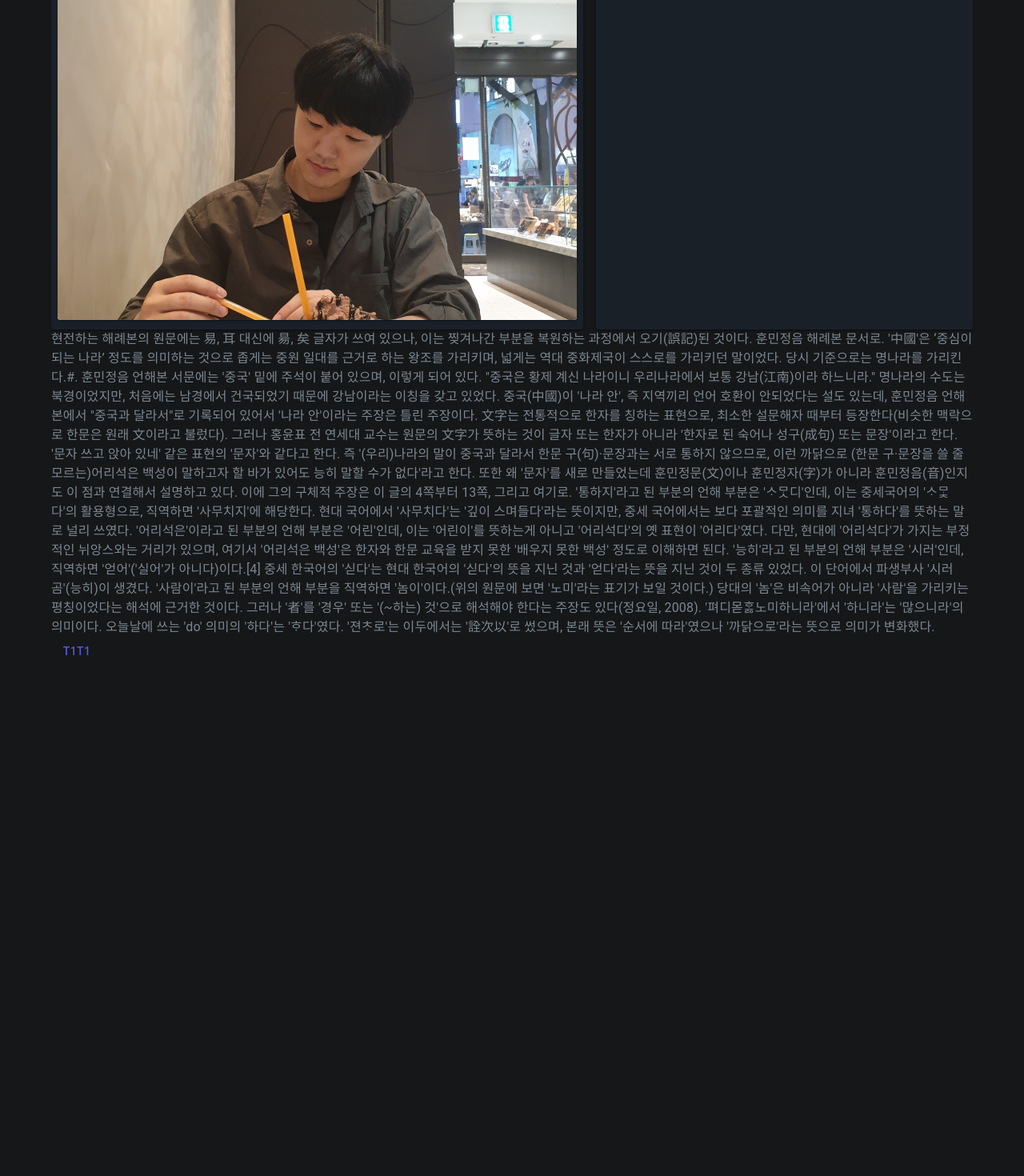
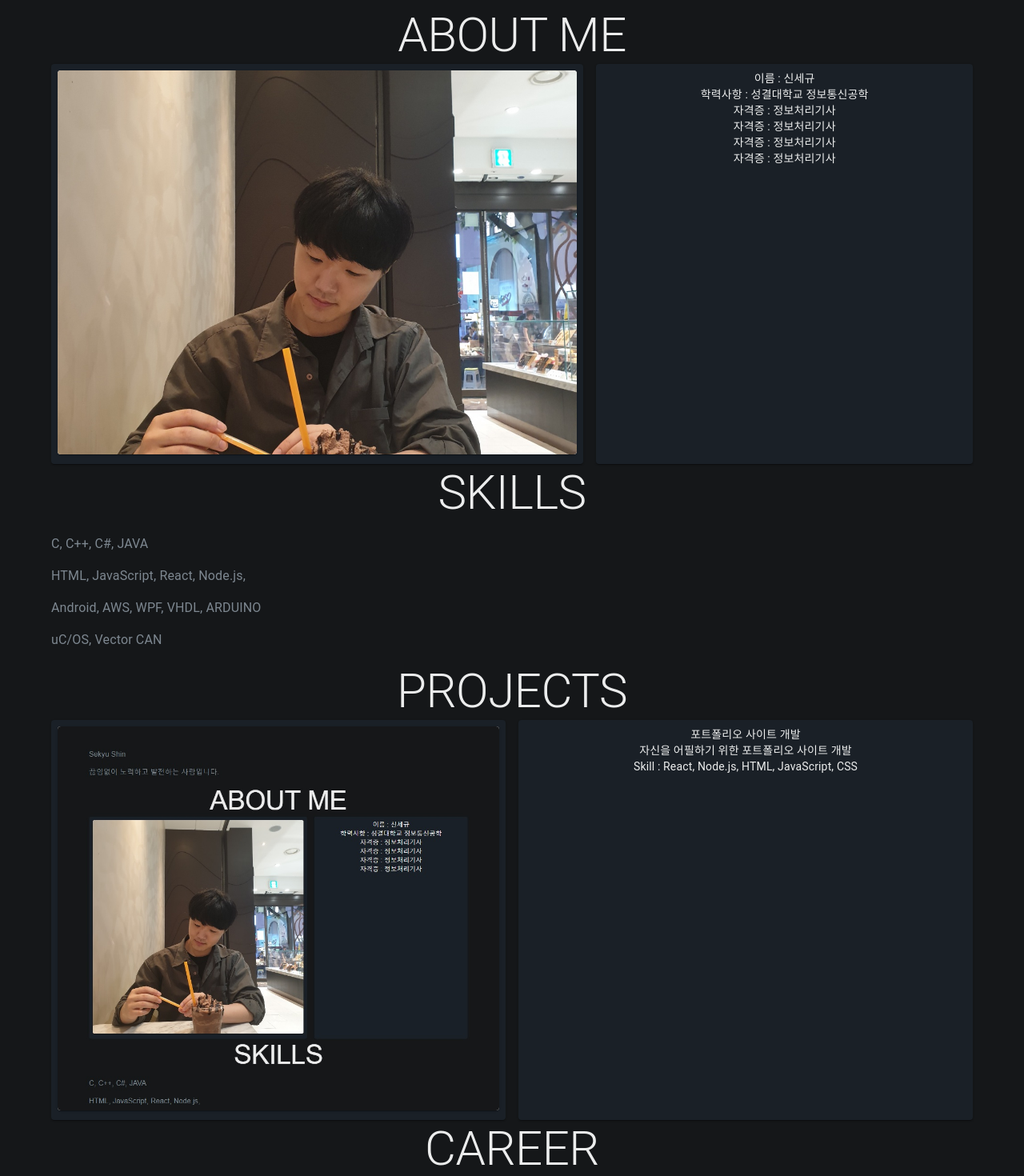
Before and after one commit to SekyuShin/portfolio, a React (Create React App) app in the folder client/: page / in a window 1280 px wide. Shown: the part 200-1670 px from the top of the page at 80% size. Before the commit the page ends 1033 px from the top, so only its background shows below. Built offline with nearby package versions, Linux system fonts and the light colour scheme.

Commit message:
AboutMe, Career, Projects, Skills 파일 생성

```diff
--- /dev/null
+++ b/client/src/components/sections/AboutMe.js
@@ -0,0 +1,51 @@
+import { Grid } from '@mui/material';
+import { styled } from '@mui/material/styles';
+import Paper from '@mui/material/Paper';
+import Card from '@mui/material/Card';
+import CardMedia from '@mui/material/CardMedia';
+import Typography from '@mui/material/Typography';
+
+const Item = styled(Paper)(({ theme }) => ({
+    backgroundColor: '#1A2027',
+    ...theme.typography.body2,
+    height:500,
+    padding: theme.spacing(1),
+    textAlign: 'center',
+    color: theme.palette.text.secondary,
+  }));
+
+
+
+
+const AboutMe = () => {
+    return (
+        <>
+            <Typography align='center' variant='h2' color='secondary.light'>ABOUT ME</Typography>
+            <Grid container spacing={2}>
+                <Grid item xs={7}>
+                    <Item >
+                        <Card sx={{ width: 'auto'}}>
+                            <CardMedia
+                                component="img"
+                                height="480"
+                                image={require('../../assets/images/sekyu.jpg')}
+                            />
+                        </Card>
+                    </Item>
+                </Grid>
+                <Grid item xs={5}>
+                    <Item>
+                        <div>이름 : 신세규</div>
+                        <div>학력사항 : 성결대학교 정보통신공학</div>
+                        <div>자격증 : 정보처리기사</div>
+                        <div>자격증 : 정보처리기사</div>
+                        <div>자격증 : 정보처리기사</div>
+                        <div>자격증 : 정보처리기사</div>
+                    </Item>
+                </Grid>
+            </Grid>
+        </>
+    );
+  }
+
+  export default AboutMe;
--- /dev/null
+++ b/client/src/components/sections/Career.js
@@ -0,0 +1,13 @@
+import { Typography } from "@mui/material";
+
+const Career = () => {
+    return (
+      <>
+        <Typography align='center' variant='h2' color='secondary.light'>CAREER</Typography>
+        <p> 오토소프트</p>
+        <p> AVN 유지보수 및 개발</p>
+      </>
+    );
+  }
+
+  export default Career;
--- a/client/src/components/sections/Introduction.js
+++ b/client/src/components/sections/Introduction.js
@@ -1,39 +1,12 @@
-import { Grid } from '@mui/material';
-import { styled } from '@mui/material/styles';
-import Paper from '@mui/material/Paper';
-import Card from '@mui/material/Card';
-import CardMedia from '@mui/material/CardMedia';
-import { positions } from '@mui/system';
-const Item = styled(Paper)(({ theme }) => ({
-    backgroundColor: '#1A2027',
-    ...theme.typography.body2,
-    height:500,
-    padding: theme.spacing(1),
-    textAlign: 'center',
-    color: theme.palette.text.secondary,
-  }));
+
 
 
 const Introduction = () => {
     return (
-        <Grid container spacing={2}>
-            <Grid item xs={7}>
-                <Item >
-                    <Card sx={{ width: 'auto'}}>
-                    <CardMedia
-                        component="img"
-                        height="480"
-                        image={require('../../assets/images/sekyu.jpg')}
-                    />
-                    </Card>
-                </Item>
-            </Grid>
-            <Grid item xs={5}>
-                <Item>
-                    <div>끊임없이 노력하는 개발자 신세규 입니다.</div>
-                </Item>
-            </Grid>
-        </Grid>
+        <>
+            <p>Sekyu Shin</p>
+            <p>끊임없이 노력하고 발전하는 사람입니다.</p>
+        </>
     );
   }
 
--- /dev/null
+++ b/client/src/components/sections/Projects.js
@@ -0,0 +1,51 @@
+import { Grid } from '@mui/material';
+import { styled } from '@mui/material/styles';
+import Paper from '@mui/material/Paper';
+import Card from '@mui/material/Card';
+import CardMedia from '@mui/material/CardMedia';
+import Typography from '@mui/material/Typography';
+
+const Item = styled(Paper)(({ theme }) => ({
+    backgroundColor: '#1A2027',
+    ...theme.typography.body2,
+    height:500,
+    padding: theme.spacing(1),
+    textAlign: 'center',
+    color: theme.palette.text.secondary,
+  }));
+
+
+
+
+const Projects = () => {
+    //역시 관련프로젝트들 DB로 부터 가져와 출력예정
+    //간략한 정보
+    //자세한 정보는 클릭 이벤트를 통해 다이얼로그 생성
+    return (
+      <>
+        <Typography align='center' variant='h2' color='secondary.light'>PROJECTS</Typography>
+        <Grid container spacing={2}>
+                <Grid item xs={6}>
+                    <Item >
+                        <Card sx={{ width: 'auto'}}>
+                            <CardMedia
+                                component="img"
+                                height="480"
+                                image={require('../../assets/images/Portfolio.jpg')}
+                            />
+                        </Card>
+                    </Item>
+                </Grid>
+                <Grid item xs={6}>
+                    <Item>
+                        <div>포트폴리오 사이트 개발</div>
+                        <div>자신을 어필하기 위한 포트폴리오 사이트 개발</div>
+                        <div>Skill : React, Node.js, HTML, JavaScript, CSS</div>
+                    </Item>
+                </Grid>
+            </Grid>
+      </>
+    );
+  }
+
+  export default Projects;
--- /dev/null
+++ b/client/src/components/sections/Skills.js
@@ -0,0 +1,17 @@
+import Typography from '@mui/material/Typography';
+
+const Skills = () => {
+    //DB로부터 가져올 예정
+    //관련 프로젝트들 출력 예정
+    return (
+      <>
+        <Typography align='center' variant='h2' color='secondary.light'>SKILLS</Typography>
+        <p> C, C++, C#, JAVA </p>
+        <p> HTML, JavaScript, React, Node.js, </p>
+        <p> Android, AWS, WPF, VHDL, ARDUINO </p>
+        <p> uC/OS, Vector CAN</p>
+      </>
+    );
+  }
+
+  export default Skills;
--- a/client/src/views/Home.js
+++ b/client/src/views/Home.js
@@ -1,20 +1,18 @@
 import React from 'react';
 import Button from '@mui/material/Button';
 import Introduction from '../components/sections/Introduction';
+import AboutMe from '../components/sections/AboutMe';
+import Skills from '../components/sections/Skills';
+import Projects from '../components/sections/Projects';
+import Career from '../components/sections/Career';
 const Home = () => {
     return (
       <>
         <Introduction></Introduction>
-        <div>현전하는 해례본의 원문에는 易, 耳 대신에 昜, 矣 글자가 쓰여 있으나, 이는 찢겨나간 부분을 복원하는 과정에서 오기(誤記)된 것이다. 훈민정음 해례본 문서로.
-'中國'은 ‘중심이 되는 나라’ 정도를 의미하는 것으로 좁게는 중원 일대를 근거로 하는 왕조를 가리키며, 넓게는 역대 중화제국이 스스로를 가리키던 말이었다. 당시 기준으로는 명나라를 가리킨다.#. 훈민정음 언해본 서문에는 '중국' 밑에 주석이 붙어 있으며, 이렇게 되어 있다. "중국은 황제 계신 나라이니 우리나라에서 보통 강남(江南)이라 하느니라." 명나라의 수도는 북경이었지만, 처음에는 남경에서 건국되었기 때문에 강남이라는 이칭을 갖고 있었다. 중국(中國)이 '나라 안', 즉 지역끼리 언어 호환이 안되었다는 설도 있는데, 훈민정음 언해본에서 "중국과 달라서"로 기록되어 있어서 '나라 안'이라는 주장은 틀린 주장이다.
-文字는 전통적으로 한자를 칭하는 표현으로, 최소한 설문해자 때부터 등장한다(비슷한 맥락으로 한문은 원래 文이라고 불렀다). 그러나 홍윤표 전 연세대 교수는 원문의 文字가 뜻하는 것이 글자 또는 한자가 아니라 '한자로 된 숙어나 성구(成句) 또는 문장'이라고 한다. '문자 쓰고 앉아 있네' 같은 표현의 '문자'와 같다고 한다. 즉 '(우리)나라의 말이 중국과 달라서 한문 구(句)·문장과는 서로 통하지 않으므로, 이런 까닭으로 (한문 구·문장을 쓸 줄 모르는)어리석은 백성이 말하고자 할 바가 있어도 능히 말할 수가 없다'라고 한다. 또한 왜 '문자'를 새로 만들었는데 훈민정문(文)이나 훈민정자(字)가 아니라 훈민정음(音)인지도 이 점과 연결해서 설명하고 있다. 이에 그의 구체적 주장은 이 글의 4쪽부터 13쪽, 그리고 여기로.
-'통하지'라고 된 부분의 언해 부분은 'ᄉᆞᄆᆞᆺ디'인데, 이는 중세국어의 'ᄉᆞᄆᆞᆾ다'의 활용형으로, 직역하면 '사무치지'에 해당한다. 현대 국어에서 '사무치다'는 '깊이 스며들다'라는 뜻이지만, 중세 국어에서는 보다 포괄적인 의미를 지녀 '통하다'를 뜻하는 말로 널리 쓰였다.
-'어리석은'이라고 된 부분의 언해 부분은 '어린'인데, 이는 '어린이'를 뜻하는게 아니고 '어리석다'의 옛 표현이 '어리다'였다. 다만, 현대에 '어리석다'가 가지는 부정적인 뉘앙스와는 거리가 있으며, 여기서 '어리석은 백성'은 한자와 한문 교육을 받지 못한 '배우지 못한 백성' 정도로 이해하면 된다.
-'능히'라고 된 부분의 언해 부분은 '시러'인데, 직역하면 '얻어'('실어'가 아니다)이다.[4] 중세 한국어의 '싣다'는 현대 한국어의 '싣다'의 뜻을 지닌 것과 '얻다'라는 뜻을 지닌 것이 두 종류 있었다. 이 단어에서 파생부사 '시러곰'(능히)이 생겼다.
-'사람이'라고 된 부분의 언해 부분을 직역하면 '놈이'이다.(위의 원문에 보면 '노미'라는 표기가 보일 것이다.) 당대의 '놈'은 비속어가 아니라 '사람'을 가리키는 평칭이었다는 해석에 근거한 것이다. 그러나 '者'를 '경우' 또는 '(~하는) 것'으로 해석해야 한다는 주장도 있다(정요일, 2008).
-'펴디몯ᄒᆞᇙ노미하니라'에서 '하니라'는 '많으니라'의 의미이다. 오늘날에 쓰는 'do' 의미의 '하다'는 'ᄒᆞ다'였다.
-'젼ᄎᆞ로'는 이두에서는 '詮次以'로 썼으며, 본래 뜻은 '순서에 따라'였으나 '까닭으로'라는 뜻으로 의미가 변화했다.</div>
-        <Button color="primary">t1t1</Button>
+        <AboutMe></AboutMe>
+        <Skills></Skills>
+        <Projects></Projects>
+        <Career></Career>
       </>
     );
   }
```
Also changed, not shown: client/src/assets/images/Portfolio.jpg (added).
